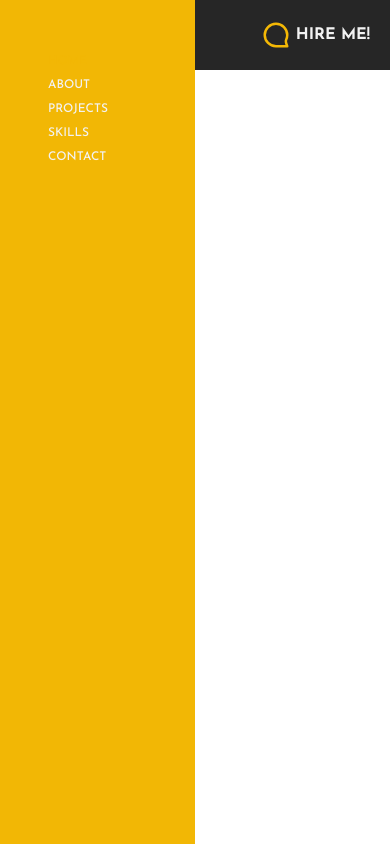
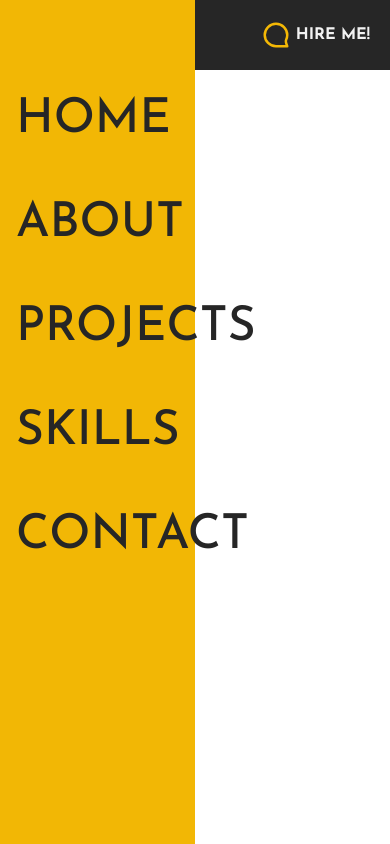
Before and after one commit to davidklmn/portfolio, a React (Create React App) app: page / in a window 390 px wide. Built offline with nearby package versions, Linux system fonts and the light colour scheme.

Commit message:
Menu for small screens

```diff
--- a/src/components/Navigation.js
+++ b/src/components/Navigation.js
@@ -9,7 +9,7 @@ export default function Navigation(){
         <a href='/'><Logo className='logo'/></a>
         <div className='navlink'>
           <ul>
-            <div><a href='#home' className='active'>Home</a></div>
+            <div><a href='#home'>Home</a></div>
             <div><a href='#about'>About</a></div>
             <div><a href='#projects'>Projects</a></div>
             <div><a href='#skills'>Skills</a></div>
--- a/src/components/navigation.css
+++ b/src/components/navigation.css
@@ -69,11 +69,29 @@
         position: fixed;
         inset: 0 30% 0 0;
         background: var(--darkyellow);
-        padding: 3rem 1rem;
+        padding: 4.25rem 0;
     }
 
     .navlink ul {
+        padding: 0;
         flex-direction: column;
         align-items: flex-start;
     }
+
+    .navlink ul div {
+        width: 100%;
+    }
+
+    .navlink ul div:hover a{
+        background-color: var(--darkgrey);
+        color: var(--darkyellow);
+        transition: 0.5s ease;
+    }
+
+    .navlink ul div a{
+        display: block;
+        color: var(--darkgrey);
+        font-size: 3rem;
+        padding: 1rem;
+    }
 }
```
